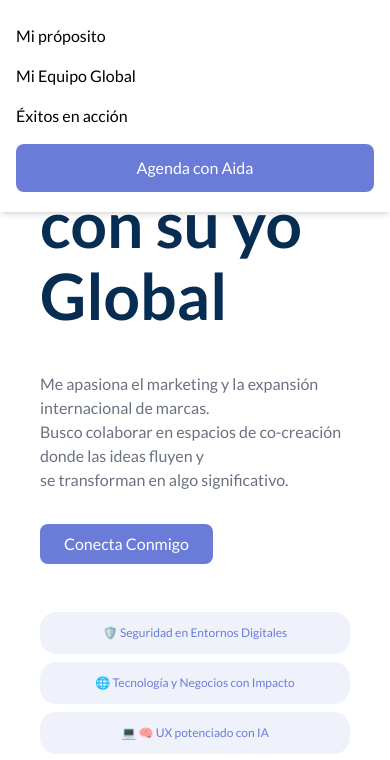
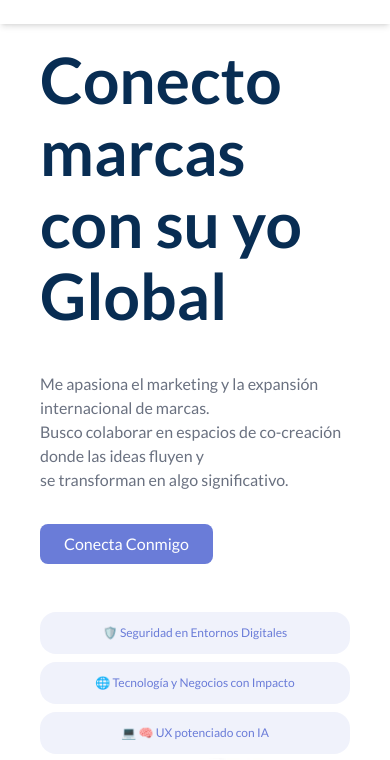
Before and after one commit to marketing-beyond/aidaLP, an Astro site: page / in a window 390 px wide. Shown: the part 80-840 px from the top of the page. Built offline with nearby package versions, Linux system fonts and the light colour scheme; Astro itself is replaced by a stand-in of ours.

Commit message:
fix: autoclose mobile menu

```diff
--- a/src/components/Header.astro
+++ b/src/components/Header.astro
@@ -43,7 +43,7 @@ import { Icon } from "astro-icon/components";
     <!-- Mobile menu -->
 
 <!-- Mobile menu -->
-<div id="mobile-menu" class="md:hidden flex flex-col items-stretch gap-4 mt-5">
+<div id="mobile-menu" class="md:hidden hidden flex flex-col items-stretch gap-4 mt-5">
   <a href="#proposito" title="Mi proposito">Mi próposito</a>
   <a href="#miequipo" title="Mi Equipo Global">Mi Equipo Global</a>
   <a href="#casos-de-exito" title="Éxitos en acción">Éxitos en acción</a>
```
